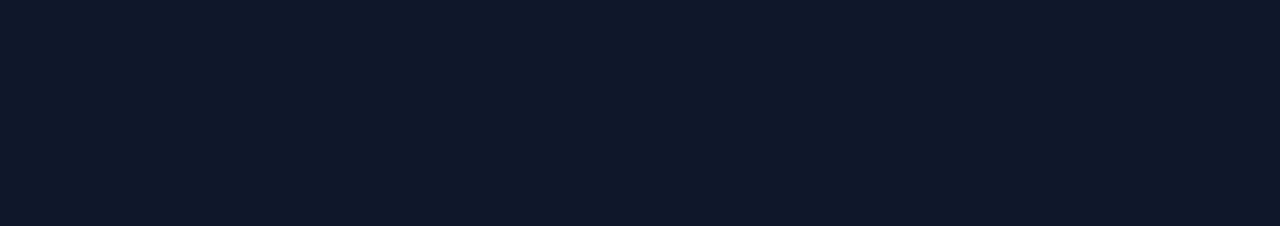
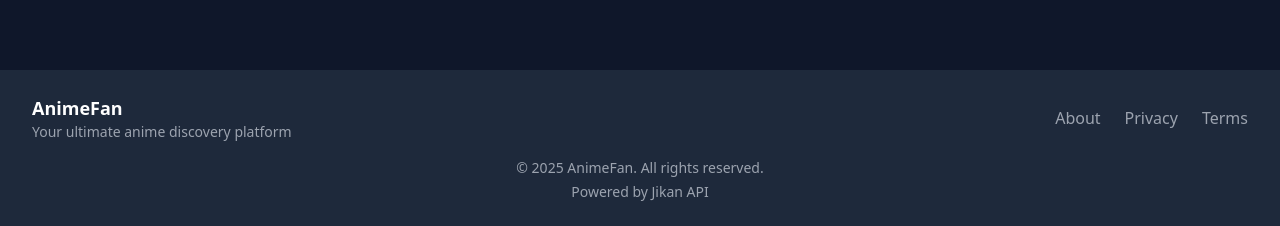
Before and after one commit to gianverab/animefan, a React (Vite) app: page / in a window 1280 px wide. Shown: the part 574-800 px from the top of the page. Built offline with nearby package versions, Linux system fonts and the light colour scheme; no server answers.

Commit message:
update app entry point

```diff
--- a/src/App.tsx
+++ b/src/App.tsx
@@ -3,26 +3,38 @@ import Navbar from './components/common/Navbar'
 import Footer from './components/common/Footer'
 import Home from './pages/Home'
 import AnimeDetail from './pages/AnimeDetail'
+import Favorites from './pages/Favorites'
 import SignIn from './pages/SignIn'
 import SignUp from './pages/SignUp'
 import SearchPage from './pages/SearchPage'
 import { AuthProvider } from './contexts/AuthContext'
+import { FavoritesProvider } from './contexts/FavoriteContext'
 
 function App() {
     return (
         <Router>
             <AuthProvider>
-                <div className="bg-background min-h-screen">
+                <FavoritesProvider>
+                    <div className="min-h-screen flex flex-col bg-background text-white">
                         <Navbar />
+                        <main className="flex-grow">
                             <Routes>
                                 <Route path="/" element={<Home />} />
-                        <Route path="/anime/:id" element={<AnimeDetail />} />
+                                <Route
+                                    path="/anime/:id"
+                                    element={<AnimeDetail />}
+                                />
                                 <Route path="/signin" element={<SignIn />} />
                                 <Route path="/signup" element={<SignUp />} />
-                        <Route path="/search" element={<SearchPage />} />
+                                <Route
+                                    path="/search"
+                                    element={<SearchPage />}
+                                />
                             </Routes>
+                        </main>
+                        <Footer />
                     </div>
-                <Footer />
+                </FavoritesProvider>
             </AuthProvider>
         </Router>
     )
```
Lines whose indentation alone changed are shown as unchanged.
